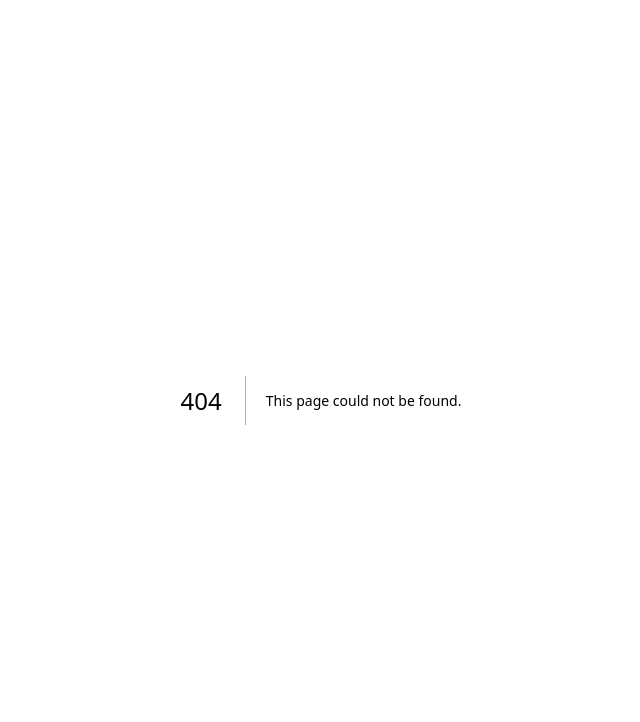
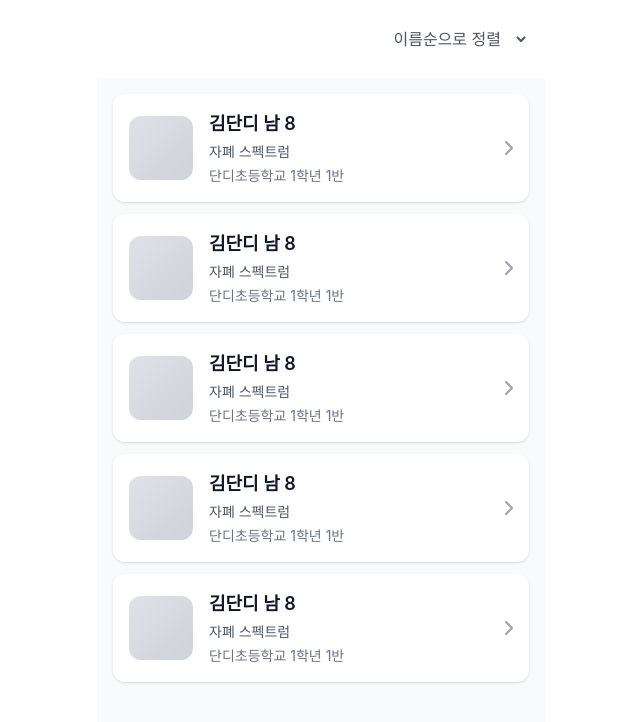
Before and after one commit to dandicare/doedorok, a Next.js app in the folder apps/web/: page /teacher/students in a window 1280 px wide. Before the commit this address had no page. Shown: the top 722 px of the page, without its empty margins (319-959 px from the left). Built offline with nearby package versions, Linux system fonts and the light colour scheme; a web font is replaced by a local one.

Commit message:
feat: [페이지] 내가 맡는 아이들

```diff
--- a/apps/web/app/page.tsx
+++ b/apps/web/app/page.tsx
@@ -25,10 +25,19 @@ export default function Home(): React.JSX.Element {
     }
   }, [router]);
 
+  const onGoTeacherStudents = useCallback(() => {
+    if (isInReactNativeWebView()) {
+      navigateNative("teacher/students");
+    } else {
+      router.push("/teacher/students");
+    }
+  }, [router]);
+
   return (
     <main className="min-h-screen w-full flex flex-col gap-4 items-center justify-center p-6">
       <Button onClick={onGoParentMorningCheckin}>학부모 페이지</Button>
       <Button onClick={onGoStudentProfile}>학생 프로필 페이지</Button>
+      <Button onClick={onGoTeacherStudents}>내가 맡는 아이들</Button>
     </main>
   );
 }
--- /dev/null
+++ b/apps/web/app/teacher/students/page.tsx
@@ -0,0 +1,59 @@
+"use client";
+import { StudentList } from "../../../src/ui/student-list";
+
+const sampleStudents = [
+  {
+    id: "1",
+    name: "김단디 남 8",
+    department: "자폐 스펙트럼",
+    school: "단디초등학교",
+    grade: "1학년",
+    class: "1반",
+  },
+  {
+    id: "2",
+    name: "김단디 남 8",
+    department: "자폐 스펙트럼",
+    school: "단디초등학교",
+    grade: "1학년",
+    class: "1반",
+  },
+  {
+    id: "3",
+    name: "김단디 남 8",
+    department: "자폐 스펙트럼",
+    school: "단디초등학교",
+    grade: "1학년",
+    class: "1반",
+  },
+  {
+    id: "4",
+    name: "김단디 남 8",
+    department: "자폐 스펙트럼",
+    school: "단디초등학교",
+    grade: "1학년",
+    class: "1반",
+  },
+  {
+    id: "5",
+    name: "김단디 남 8",
+    department: "자폐 스펙트럼",
+    school: "단디초등학교",
+    grade: "1학년",
+    class: "1반",
+  },
+];
+
+export default function TeacherStudentsPage() {
+  return (
+    <StudentList
+      students={sampleStudents}
+      onStudentClick={(student) => {
+        console.log("Selected student:", student);
+      }}
+      onFilterChange={(filter) => {
+        console.log("Filter changed:", filter);
+      }}
+    />
+  );
+}
--- /dev/null
+++ b/apps/web/src/ui/student-list.tsx
@@ -0,0 +1,94 @@
+"use client";
+import React from "react";
+import { cn } from "tailwind-variants";
+
+interface Student {
+  id: string;
+  name: string;
+  department: string;
+  school: string;
+  grade: string;
+  class: string;
+}
+
+interface StudentListProps {
+  students: Student[];
+  selectedFilter?: string;
+  onFilterChange?: (filter: string) => void;
+  onStudentClick?: (student: Student) => void;
+}
+
+export function StudentList({
+  students,
+  selectedFilter = "이름순으로 정렬",
+  onFilterChange,
+  onStudentClick,
+}: StudentListProps) {
+  return (
+    <div className="w-full max-w-md mx-auto bg-gray-50 min-h-screen">
+      {/* Filter Dropdown */}
+      <div className="p-4 bg-white">
+        <select
+          value={selectedFilter}
+          onChange={(e) => onFilterChange?.(e.target.value)}
+          className="w-full p-3 text-gray-600 bg-transparent border-none outline-none text-right"
+        >
+          <option value="이름순으로 정렬">이름순으로 정렬</option>
+          <option value="학년순으로 정렬">학년순으로 정렬</option>
+          <option value="학과순으로 정렬">학과순으로 정렬</option>
+        </select>
+      </div>
+
+      {/* Student List */}
+      <div className="space-y-3 p-4">
+        {students.map((student) => (
+          <div
+            key={student.id}
+            onClick={() => onStudentClick?.(student)}
+            className={cn(
+              "flex items-center p-4 bg-white rounded-xl shadow-sm",
+              "cursor-pointer hover:shadow-md transition-shadow"
+            )}
+          >
+            {/* Avatar */}
+            <div className="w-16 h-16 bg-gray-200 rounded-xl mr-4 flex-shrink-0">
+              <div className="w-full h-full bg-gradient-to-br from-gray-300 to-gray-400 rounded-xl opacity-30" />
+            </div>
+
+            {/* Student Info */}
+            <div className="flex-1">
+              <h3 className="text-lg font-semibold text-gray-900 mb-1">
+                {student.name}
+              </h3>
+              <p className="text-sm text-gray-600 mb-1">
+                {student.department}
+              </p>
+              <p className="text-sm text-gray-500">
+                {student.school} {student.grade} {student.class}
+              </p>
+            </div>
+
+            {/* Arrow */}
+            <div className="text-gray-400 ml-2">
+              <svg
+                width="8"
+                height="14"
+                viewBox="0 0 8 14"
+                fill="none"
+                xmlns="http://www.w3.org/2000/svg"
+              >
+                <path
+                  d="M1 1L7 7L1 13"
+                  stroke="currentColor"
+                  strokeWidth="2"
+                  strokeLinecap="round"
+                  strokeLinejoin="round"
+                />
+              </svg>
+            </div>
+          </div>
+        ))}
+      </div>
+    </div>
+  );
+}
```
